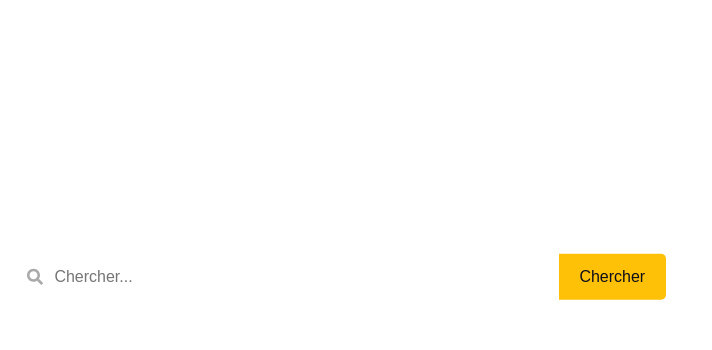
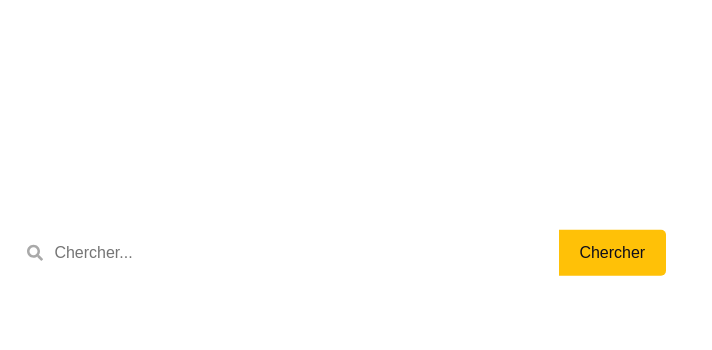
Before and after one commit to jugurthakcm/freelance-plateform, a React (Create React App) app: page / in a window 1280 px wide. Shown: the part 215-565 px from the top of the page, without its empty margins (0-712 px from the left). Built offline with nearby package versions, Linux system fonts and the light colour scheme; a web font is replaced by a local one.

Commit message:
Fixed padding top of slogan

```diff
--- a/src/components/HomeComponent.js
+++ b/src/components/HomeComponent.js
@@ -15,7 +15,7 @@ const HomeComponent = () => {
         duration={4}
         transition={0.5}
       />
-      <div className="main__content pl-3 pr-4 pt-5">
+      <div className="main__content pl-3 pr-4">
         <h1 className="main__slogan">
           Hand it the right freelance.
           <br />
```
Also changed, not shown: 1 other file (tests, documents, lock files or other folders).
